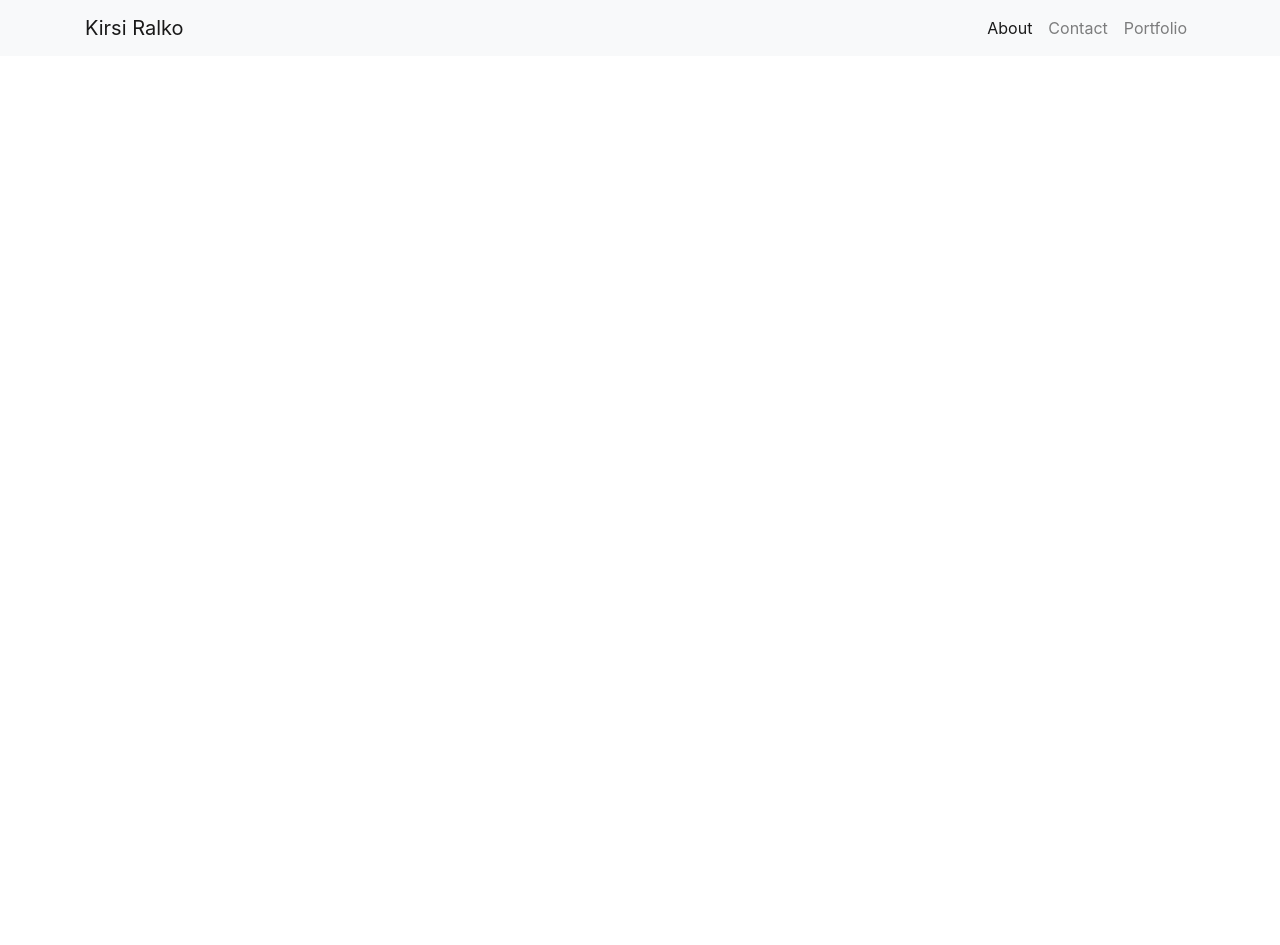
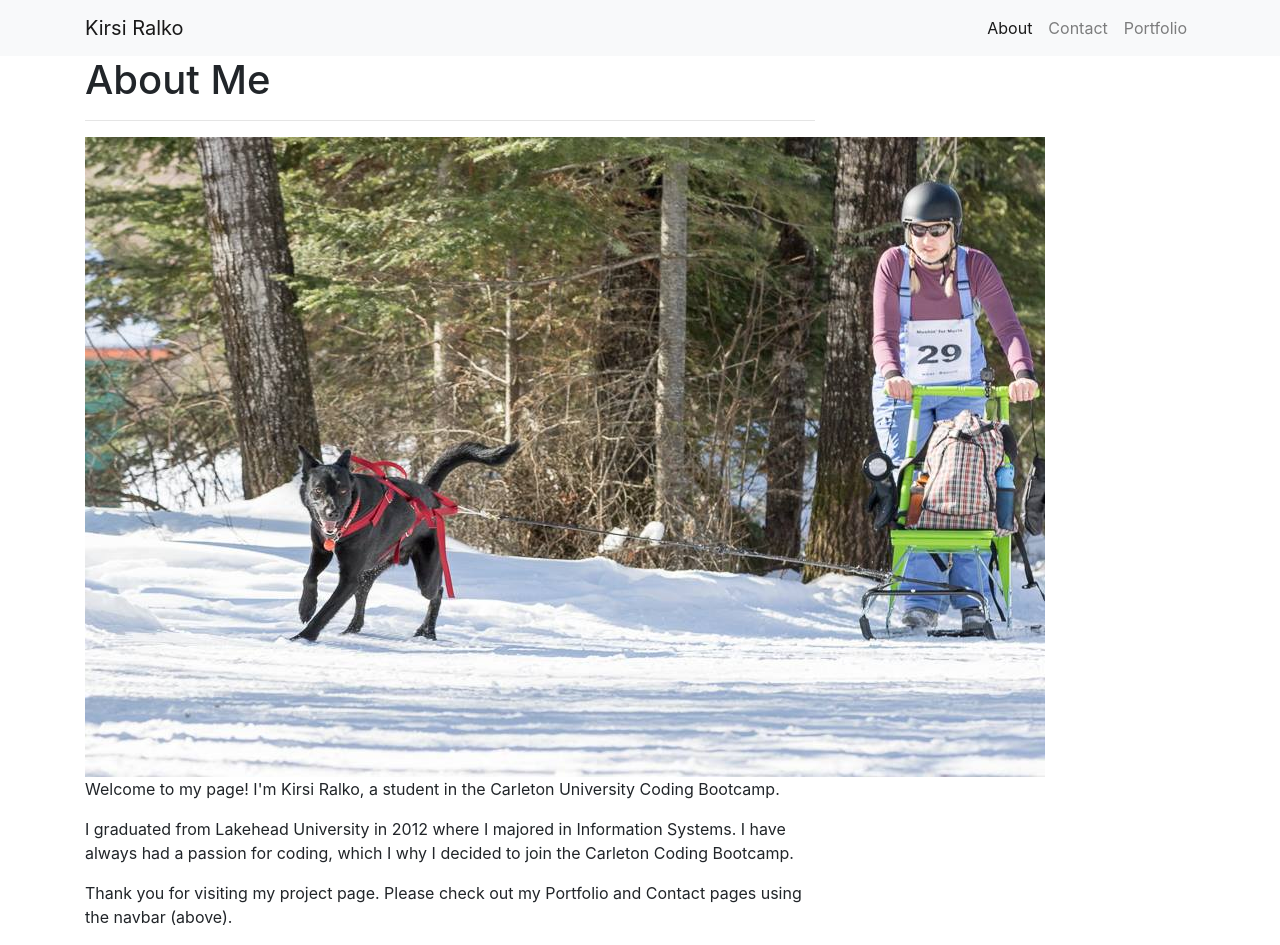
Before and after one commit to kirsralk/CarletonHomework2, a plain HTML site: page index.html in a window 1280 px wide. Before the commit the page ends 800 px from the top, so only its background shows below. Drawn offline with nearby package versions, Linux system fonts and the light colour scheme.

Commit message:
created new subfolders in assets, updated links to stylesheet for new location

```diff
--- a/index.html
+++ b/index.html
@@ -10,7 +10,7 @@
     <link rel="stylesheet" href="https://maxcdn.bootstrapcdn.com/bootstrap/4.0.0/css/bootstrap.min.css">
 
     <!--Link to local stylesheet-->
-    <link rel="stylesheet" href="assets/styles.css">
+    <link rel="stylesheet" href="assets/css/styles.css">
 
 </head>
 
@@ -47,6 +47,30 @@
         <!-- /.container -->
     </nav>
     <!-- End of navbar -->
+
+    <!-- Start of container with page's main contents -->
+    <main class="container">
+        <section class="row">
+            <div class="col-md-8">
+                <article class="block">
+                    <h1 class="block-header">About Me</h1>
+                    <hr />
+                    <img src="assets/images/kirsicash.jpg" alt="Kirsi dogsledding with her dog Cash" id="about-image" />
+                    <p>Welcome to my page! I'm Kirsi Ralko, a student in the Carleton University Coding Bootcamp.
+                    </p>
+                    <p> I graduated from Lakehead University in 2012 where I majored in Information Systems.
+                        I have always had a passion for coding, which I why I decided to join the Carleton Coding
+                        Bootcamp.
+                    </p>
+                    <p>Thank you for visiting my project page. Please check out my Portfolio and Contact pages using the
+                        navbar (above).
+                    </p>
+                </article>
+            </div>
+        </section>
+    </main>
+    <!-- End of container -->
+
 </body>
 
 </html>
```
Also changed, not shown: contact.html (+1 -1 lines), portfolio.html (+1 -1 lines), assets/css/styles.css (added), assets/images/kirsicash.jpg (added).
